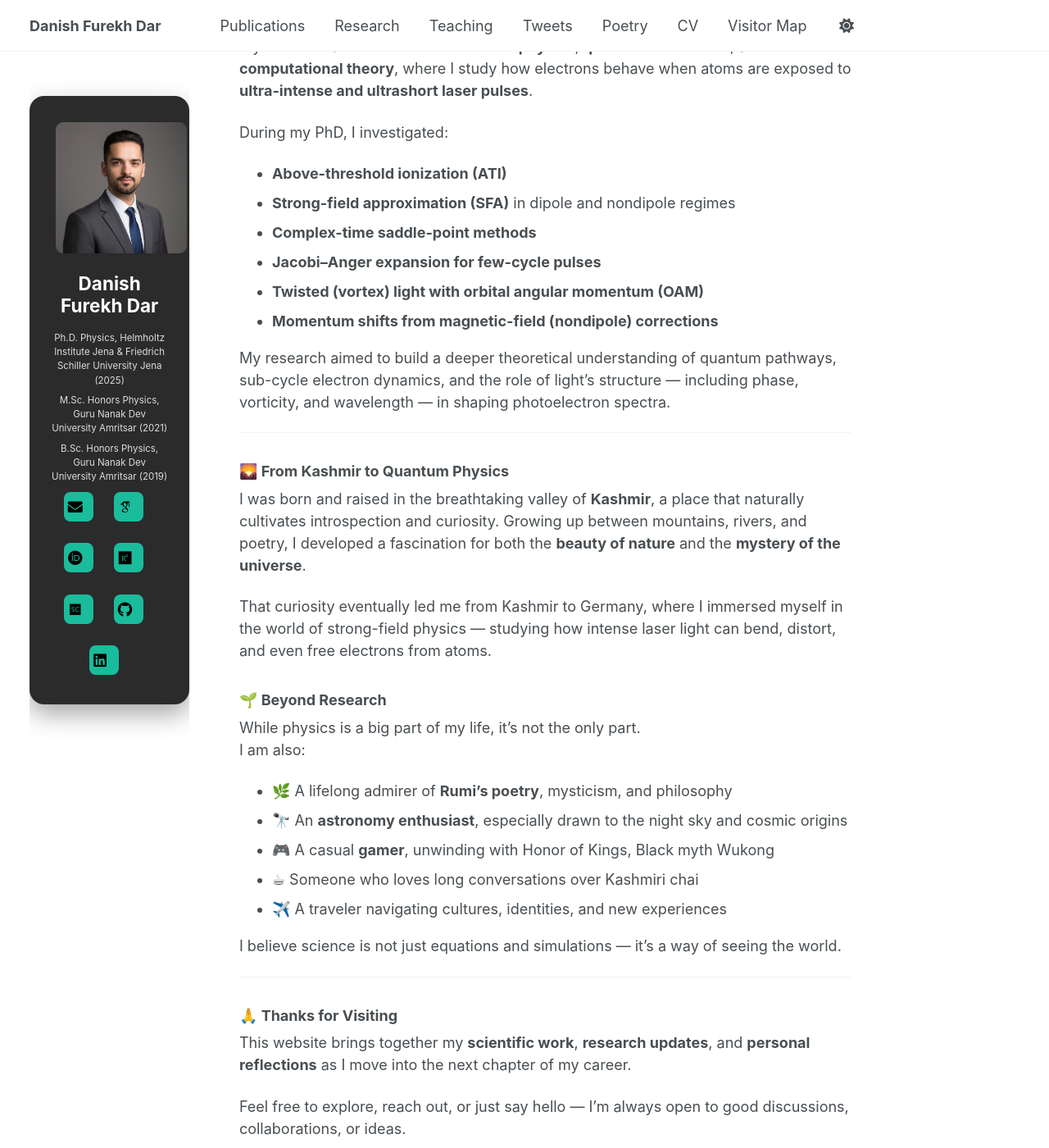
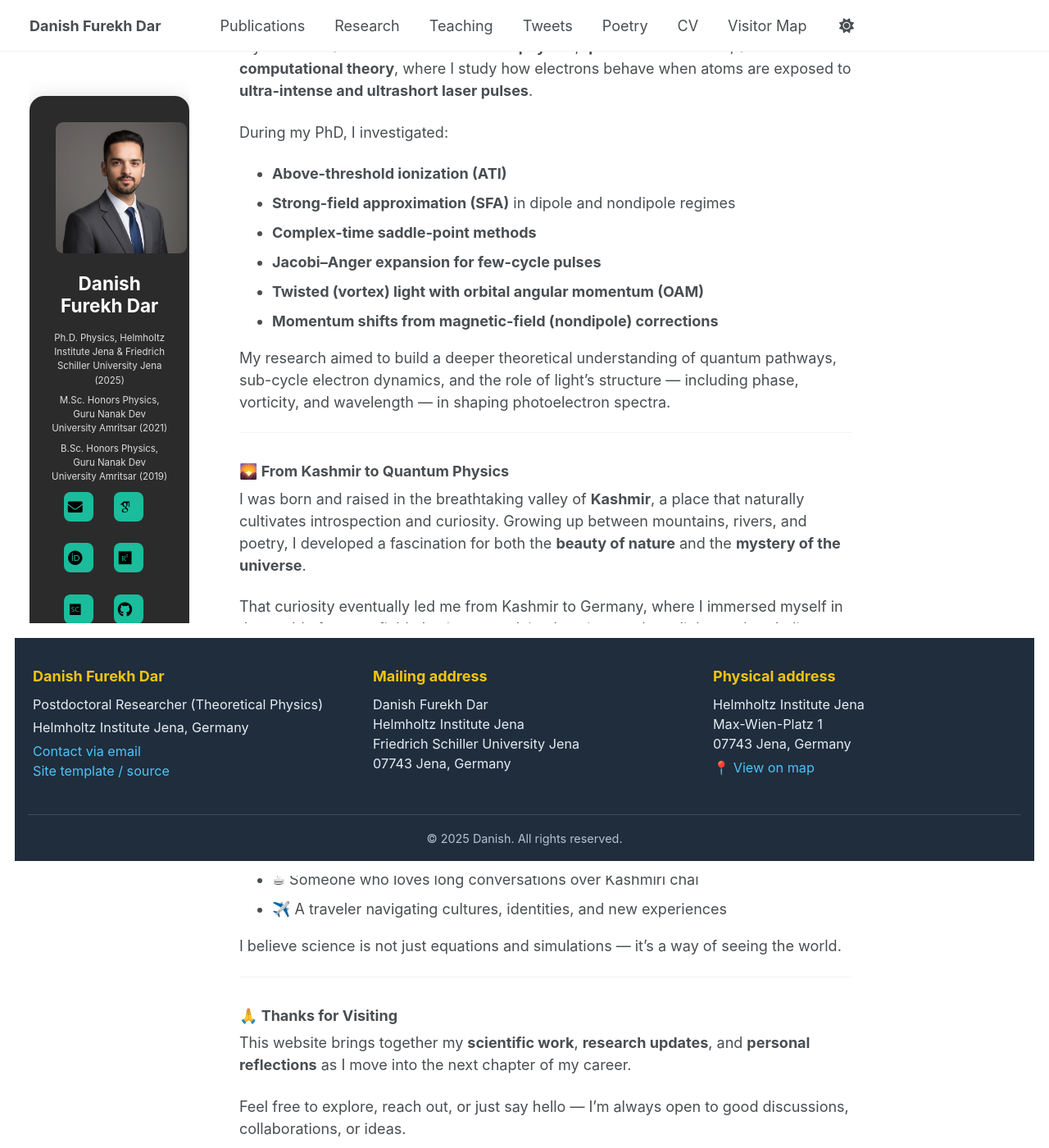
Before and after one commit to danishfurekhdar/danishfurekhdar.github.io, a Jekyll site: the page built from _pages/about.md, in a window 1280 px wide and 1400 px high, scrolled down 332 px. Shown: the whole window at 82% size. Built offline with Jekyll 4.4.1, drawn with Linux system fonts in a browser that asks for light colours; some web fonts are replaced.

Commit message:
Update _custom.scss

```diff
--- a/_sass/_custom.scss
+++ b/_sass/_custom.scss
@@ -1,3 +1,21 @@
+/* ===============================
+   STICKY FOOTER LAYOUT
+   =============================== */
+
+html, body {
+  height: 100%;
+}
+
+body {
+  display: flex;
+  flex-direction: column;
+}
+
+/* Main content expands to push footer down */
+#main {
+  flex: 1 0 auto;
+}
+
 /* ===============================
    FORCE FULL WIDTH (AcademicPages)
    =============================== */
@@ -327,32 +345,34 @@
   }
 }
 /* ===============================
-   ACADEMIC 3-COLUMN FOOTER
+   ACADEMIC STICKY FOOTER
    =============================== */
 
 .academic-footer {
+  flex-shrink: 0;
   background: #1f2d3d;
-  color: #d6dde5;
-  padding: 3rem 2rem 1.5rem;
+  color: #e6edf3;
+  padding: 2.5rem 2rem 1.5rem;
   font-size: 0.9rem;
 }
 
 .academic-footer__container {
-  max-width: 1400px;
+  max-width: 1200px;
   margin: 0 auto;
   display: grid;
   grid-template-columns: repeat(3, 1fr);
-  gap: 3rem;
+  gap: 2.5rem;
 }
 
 .academic-footer__col h4 {
   color: #f1c40f;
   font-size: 1rem;
-  margin-bottom: 0.8rem;
+  margin-bottom: 0.6rem;
 }
 
 .academic-footer__col p {
-  margin: 0.4rem 0;
+  margin: 0.25rem 0;
+  line-height: 1.5;
 }
 
 .academic-footer a {
@@ -364,14 +384,14 @@
   text-decoration: underline;
 }
 
-/* Bottom line */
+/* Bottom copyright bar */
 .academic-footer__bottom {
-  text-align: center;
   margin-top: 2rem;
   padding-top: 1rem;
+  text-align: center;
+  font-size: 0.8rem;
+  color: #b6c2cf;
   border-top: 1px solid rgba(255,255,255,0.15);
-  font-size: 0.8rem;
-  color: #aab7c4;
 }
 
 /* Mobile */
```
